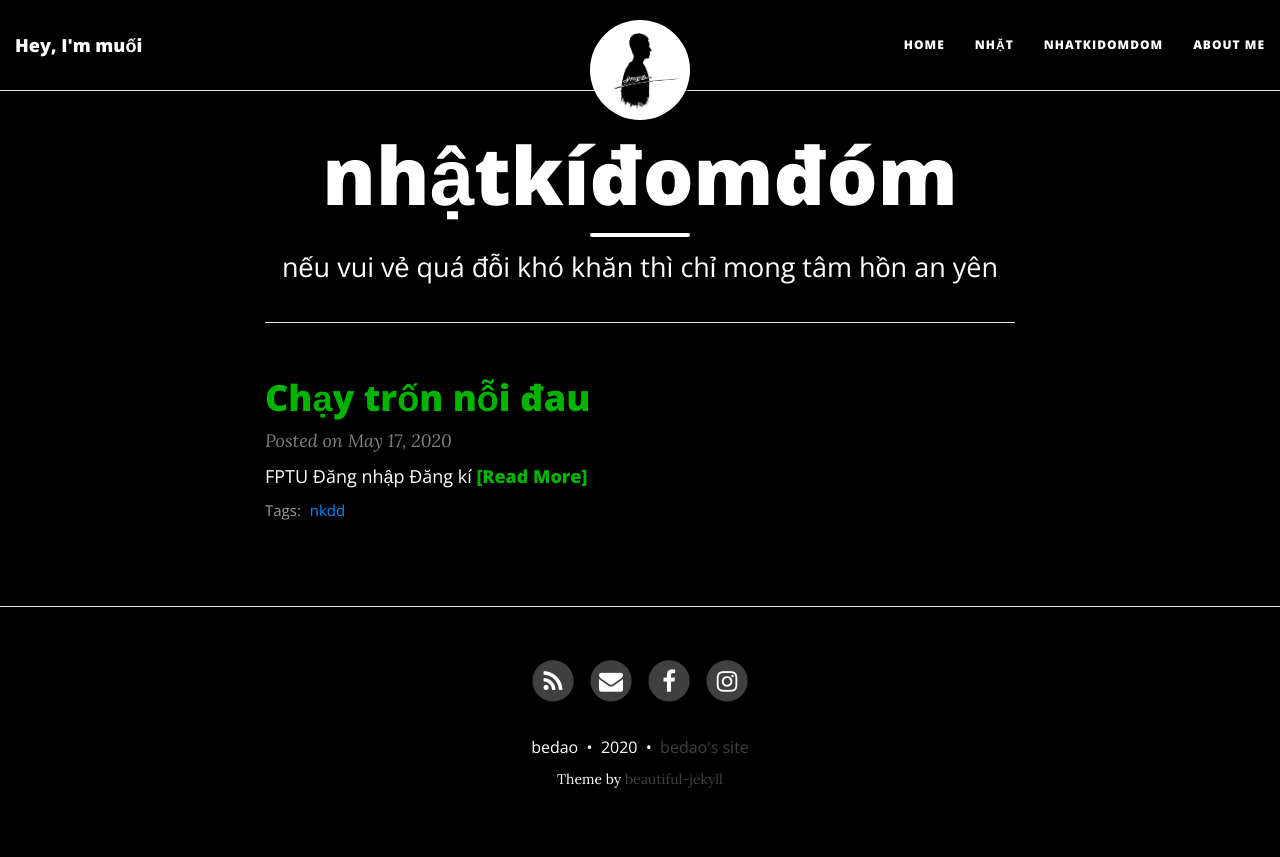
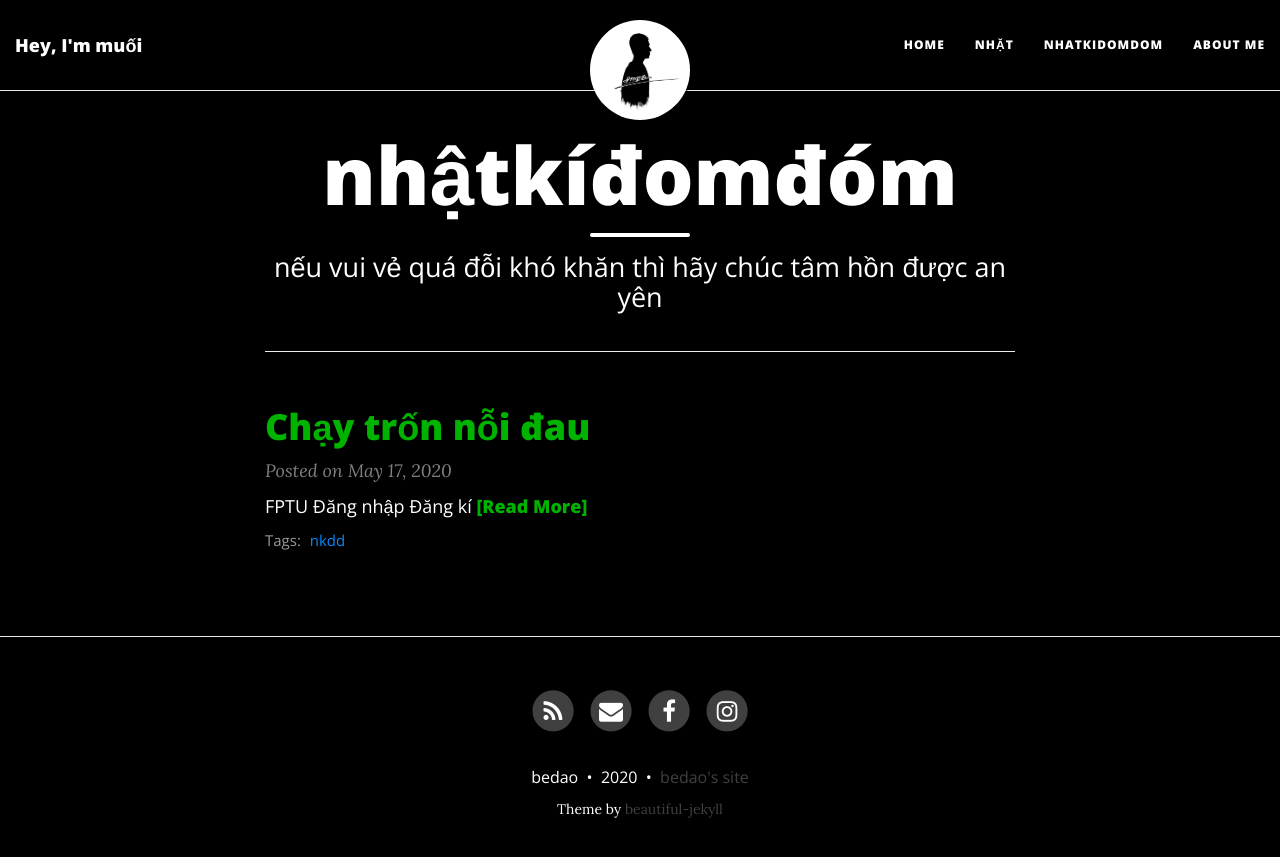
Before and after one commit to muoii/muoii.github.io, a Jekyll site: the page built from nkdd/index.html, in a window 1280 px wide. Shown: the top 857 px of the page. Built offline with Jekyll 4.4.1, drawn with Linux system fonts in a browser that asks for light colours; nearby versions of some CDN libraries.

Commit message:
Update index.html

```diff
--- a/nkdd/index.html
+++ b/nkdd/index.html
@@ -1,7 +1,7 @@
 ---
 layout: page
 title: nhậtkíđomđóm
-subtitle: nếu vui vẻ quá đỗi khó khăn thì chỉ mong tâm hồn an yên
+subtitle: nếu vui vẻ quá đỗi khó khăn thì hãy chúc tâm hồn được an yên
 use-site-title: true
 share-img: /img/avt.jpg
 image: /img/avt.jpg
```
